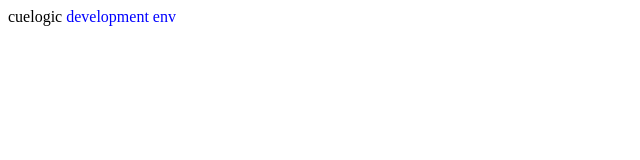
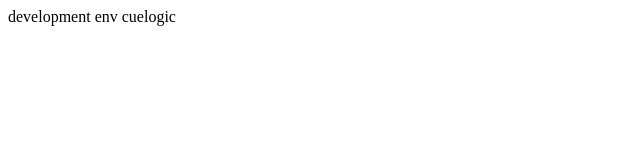
Before and after one commit to sumitb-cuelogic/demo, a plain HTML site: page index.html in a window 1280 px wide. Shown: the whole page, without its empty margins (0-640 px from the left). Drawn offline with Linux system fonts and the light colour scheme.

Commit message:
devlopment

```diff
--- a/index.html
+++ b/index.html
@@ -2,8 +2,8 @@
 <html>
 
 <body>
-	cuelogic
 
-<font size="3" color="blue">development env</font>
+	development env
+<font size="3" color="black">cuelogic </font>
 </body>
 </html>
```
